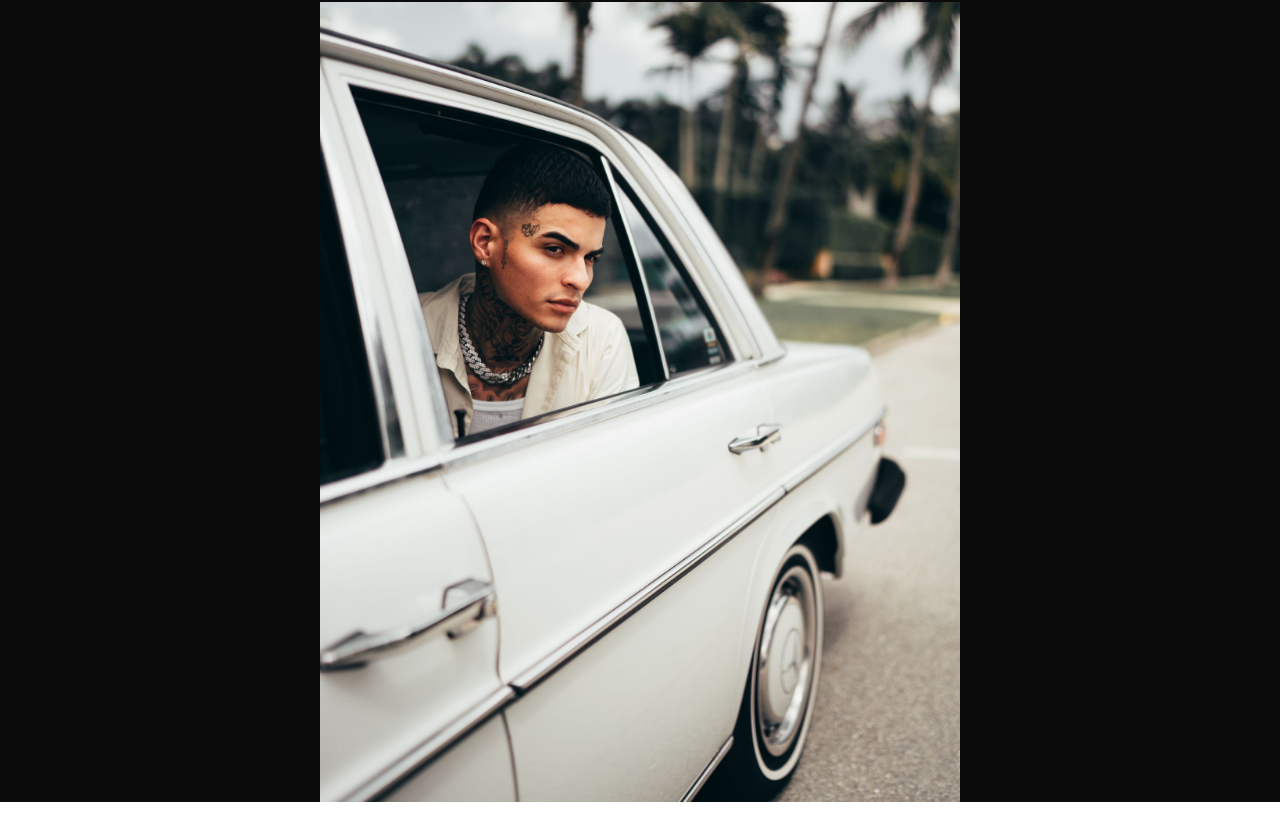
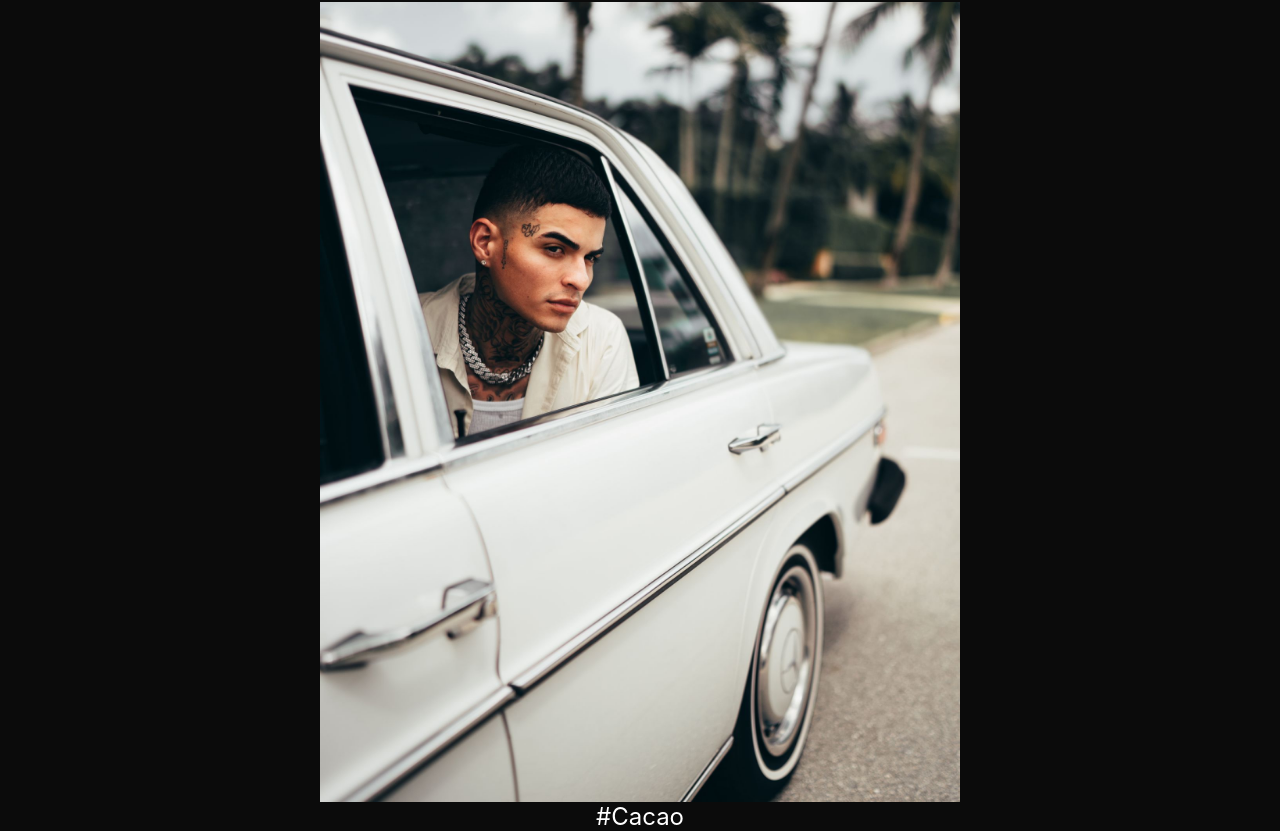
Before and after one commit to EstebanVargas10/typTest01, a React (Create React App) app: page / in a window 1280 px wide. Shown: the part 642-1473 px from the top of the page. Before the commit the page ends 1444 px from the top, so only its background shows below. Built offline with nearby package versions, Linux system fonts and the light colour scheme.

Commit message:
Cacao added

```diff
--- a/src/App.js
+++ b/src/App.js
@@ -43,7 +43,10 @@ function App() {
         </p>
 
         <h5>- Byron</h5>
+
         <img src={Byron01} className="customImage" />
+        <h7>#Cacao</h7>
+
         {/* <a
           className="App-link"
           href="https://reactjs.org"
```
